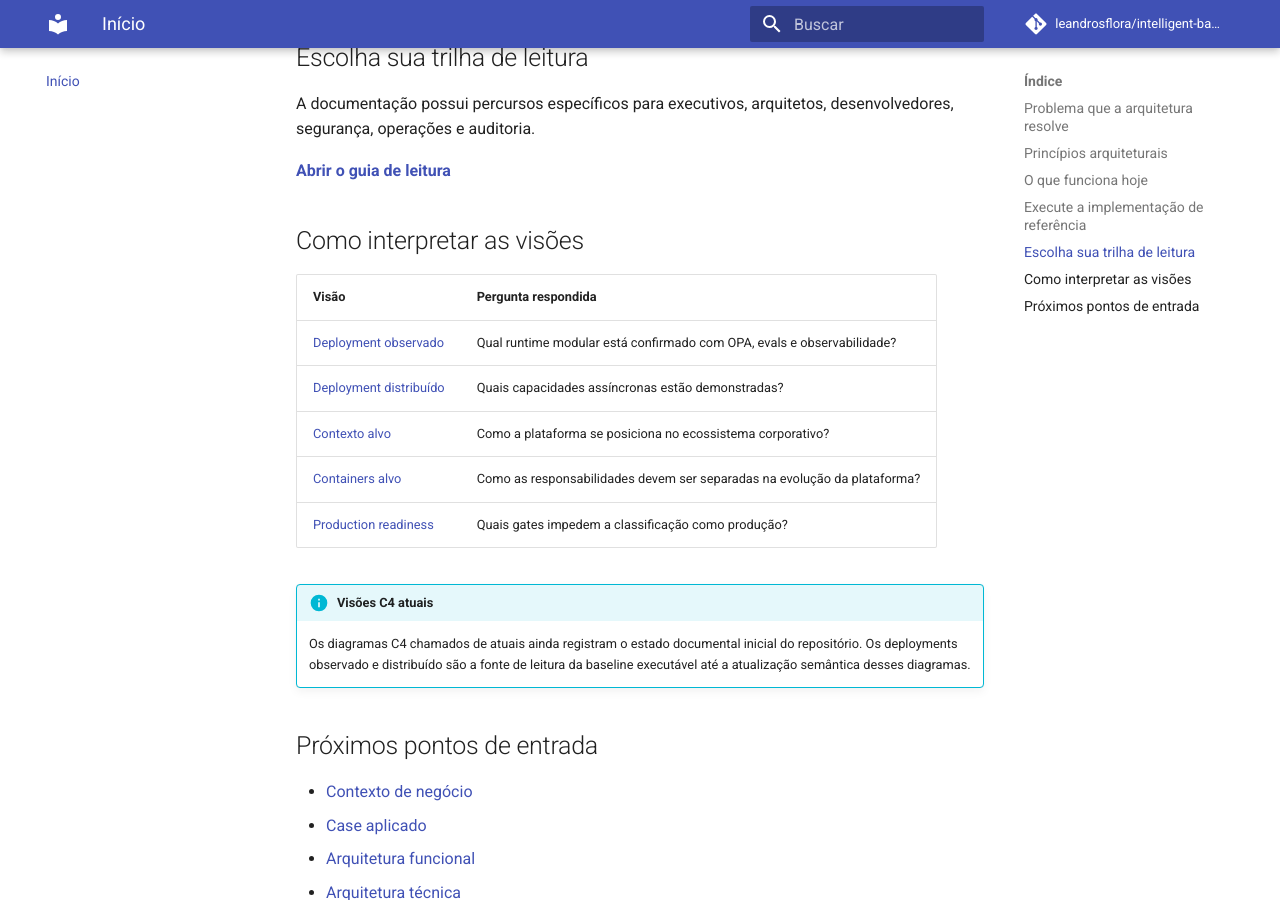
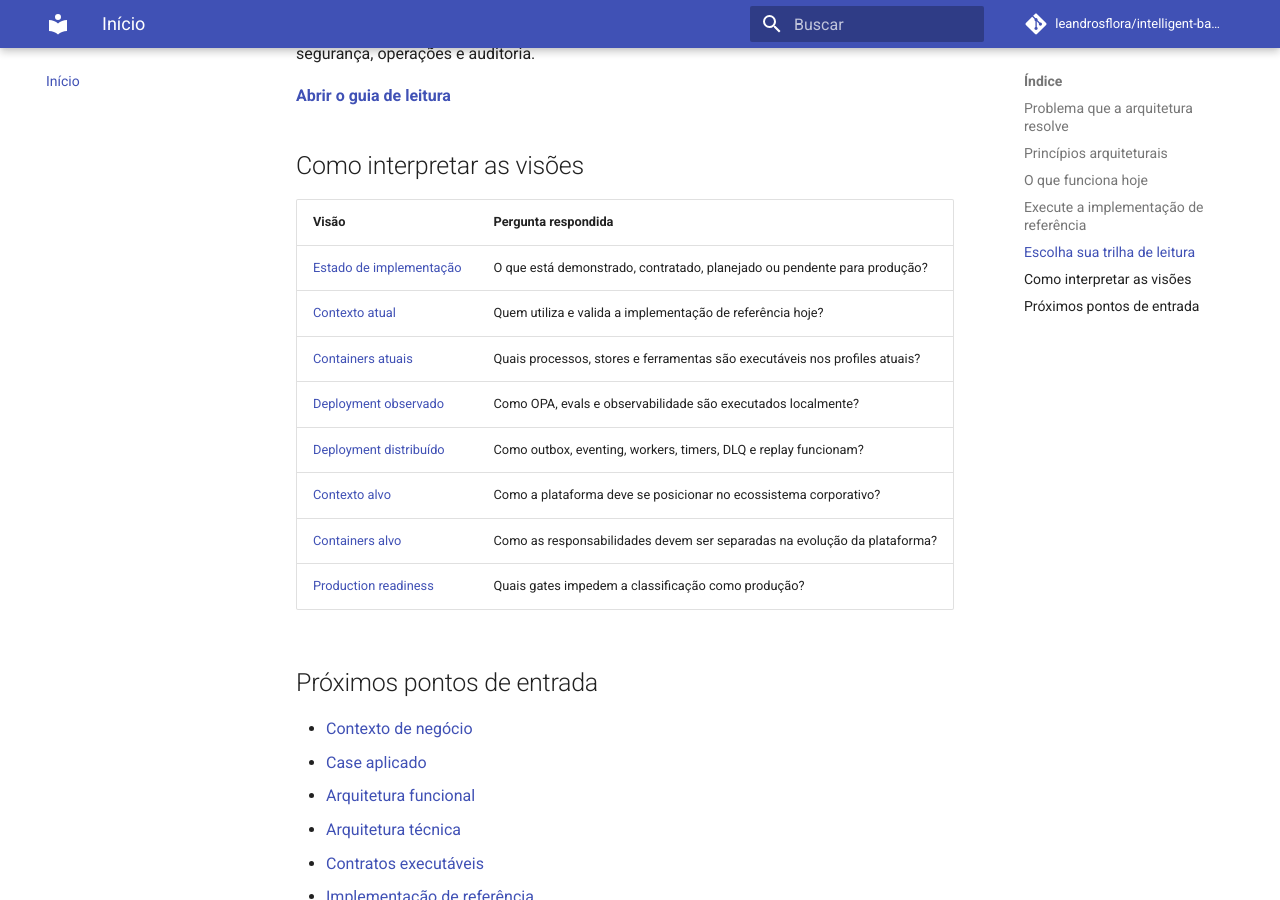
Before and after one commit to leandrosflora/intelligent-backoffice-platform-architecture, an MkDocs documentation site: the page built from docs/index.md, in a window 1280 px wide and 900 px high, scrolled down 2367 px. Built offline with MkDocs 1.6.1 and Material for MkDocs 9.7.7, drawn with Linux system fonts in a browser that asks for light colours; comment, search, counter and statistics services are not loaded; some of the changed text lies outside the part shown.

Commit message:
Atualiza home com arquitetura atual

```diff
--- a/docs/index.md
+++ b/docs/index.md
@@ -2,9 +2,9 @@
 
 Arquitetura de referência executável para processos de backoffice regulados, documentais e de longa duração. A proposta combina workflow persistente, capacidades inteligentes, aprovação humana, policies, evidências e execução governada sem transferir decisões sensíveis para agentes.
 
-[![Contexto alvo da plataforma](assets/diagrams/c4-context-target.png)](assets/diagrams/c4-context-target.svg)
+[![Contexto atual da implementação de referência](assets/diagrams/c4-context-current.png)](assets/diagrams/c4-context-current.svg)
 
-[**Abrir diagrama de contexto em SVG**](assets/diagrams/c4-context-target.svg)
+[**Abrir diagrama de contexto atual em SVG**](assets/diagrams/c4-context-current.svg)
 
 ## Problema que a arquitetura resolve
 
@@ -69,14 +69,14 @@
 
 | Visão | Pergunta respondida |
 |---|---|
-| [Deployment observado](architecture/deployment-observed-baseline.md) | Qual runtime modular está confirmado com OPA, evals e observabilidade? |
-| [Deployment distribuído](architecture/deployment-distributed-baseline.md) | Quais capacidades assíncronas estão demonstradas? |
-| [Contexto alvo](architecture/c4-context-target.md) | Como a plataforma se posiciona no ecossistema corporativo? |
+| [Estado de implementação](architecture/implementation-status.md) | O que está demonstrado, contratado, planejado ou pendente para produção? |
+| [Contexto atual](architecture/c4-context-current.md) | Quem utiliza e valida a implementação de referência hoje? |
+| [Containers atuais](architecture/c4-container-current.md) | Quais processos, stores e ferramentas são executáveis nos profiles atuais? |
+| [Deployment observado](architecture/deployment-observed-baseline.md) | Como OPA, evals e observabilidade são executados localmente? |
+| [Deployment distribuído](architecture/deployment-distributed-baseline.md) | Como outbox, eventing, workers, timers, DLQ e replay funcionam? |
+| [Contexto alvo](architecture/c4-context-target.md) | Como a plataforma deve se posicionar no ecossistema corporativo? |
 | [Containers alvo](architecture/c4-container-target.md) | Como as responsabilidades devem ser separadas na evolução da plataforma? |
 | [Production readiness](governance/production-readiness.md) | Quais gates impedem a classificação como produção? |
-
-!!! info "Visões C4 atuais"
-    Os diagramas C4 chamados de atuais ainda registram o estado documental inicial do repositório. Os deployments observado e distribuído são a fonte de leitura da baseline executável até a atualização semântica desses diagramas.
 
 ## Próximos pontos de entrada
 
```
